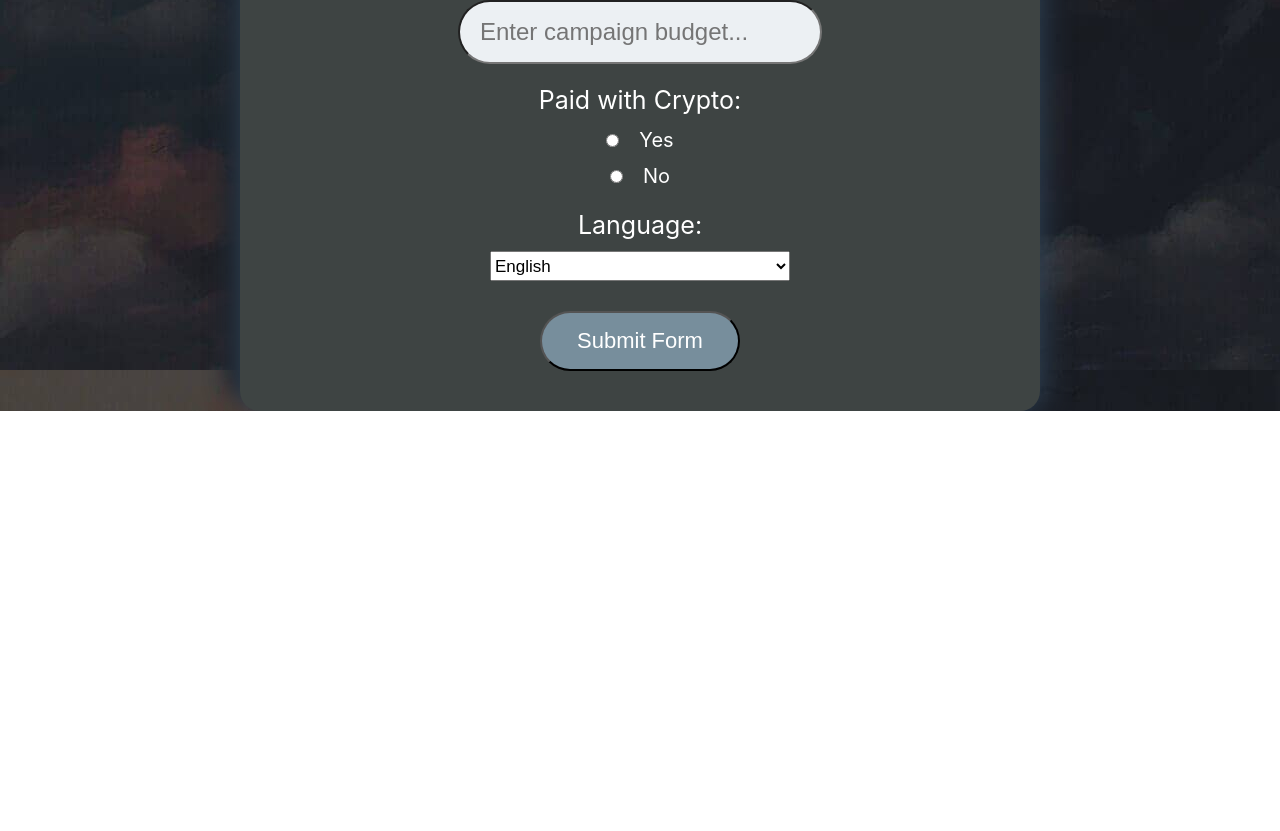
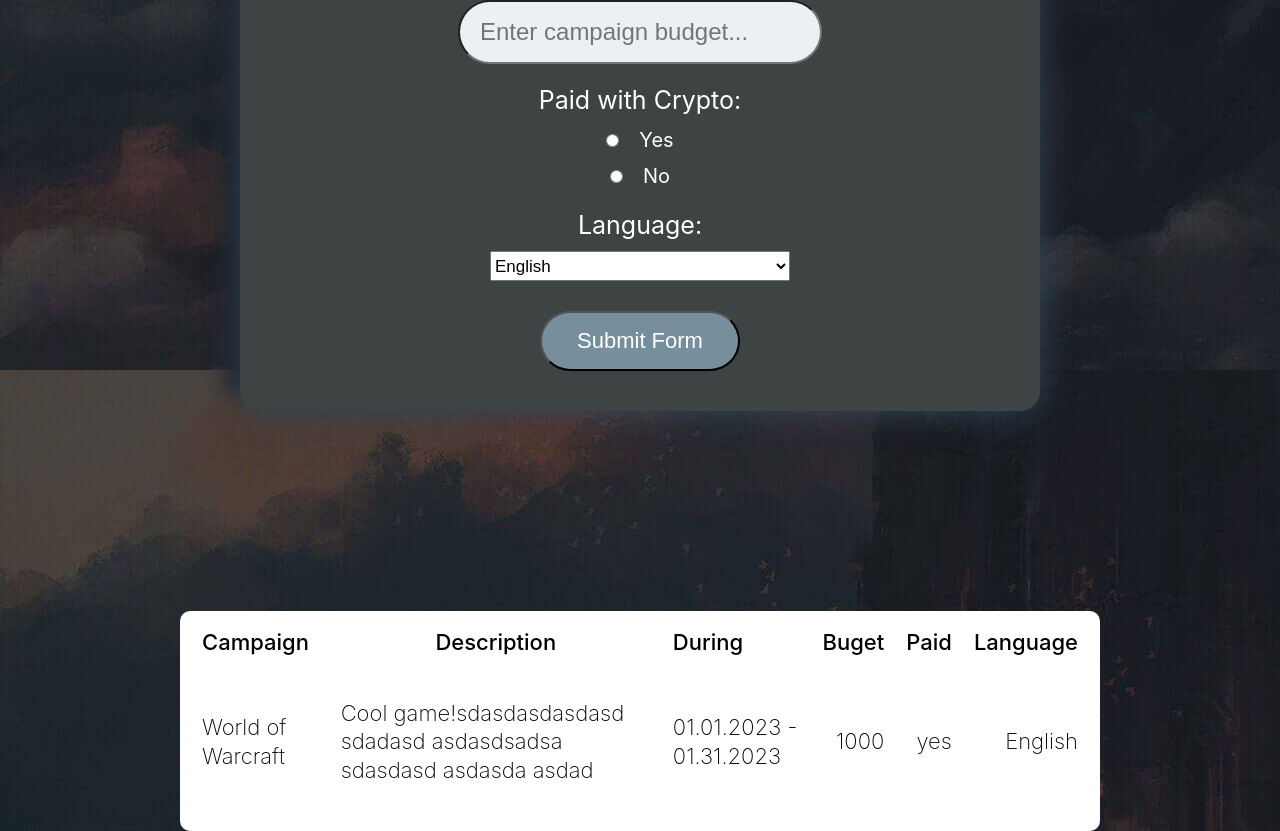
Before and after one commit to Konstantin-Natev/Game-Influencer, a React (Create React App) app: page / in a window 1280 px wide. Shown: the part 710-1541 px from the top of the page. Before the commit the page ends 1121 px from the top, so only its background shows below. Built offline with nearby package versions, Linux system fonts and the light colour scheme.

Commit message:
Create space for render campaigns with tables

```diff
--- a/src/App.js
+++ b/src/App.js
@@ -1,4 +1,5 @@
 import './App.css';
+import CampaignRenderComponent from './CampaignRenderComponent/CampaignRenderComponent';
 import FormComponent from './FormComponent/FormComponent';
 
 
@@ -7,7 +8,7 @@ function App() {
   return (
     <div className="App">
       <FormComponent />
-
+      <CampaignRenderComponent />
     </div>
   );
 }
--- /dev/null
+++ b/src/CampaignRenderComponent/CampaignRenderComponent.css
@@ -0,0 +1,53 @@
+.table-container {
+    margin-top: 200px;
+    background-color: white;
+    color: black;
+    border-radius: 10px;
+    padding: 10px;
+    height: 200px;
+    width: 900px;
+}
+
+td {
+    padding: 5px 10px;
+}
+
+.campaign-title-head {
+    font-size: 22px;
+    font-weight: 500;
+    text-align: left;
+}
+
+.campaign-parameters-head {
+    font-size: 22px;
+    font-weight: 500;
+    text-align: right;
+}
+
+.campaign-title-body {
+    font-size: 22px;
+    font-weight: 200;
+    text-align: left;
+}
+
+.campaign-parameters-body {
+    font-size: 22px;
+    font-weight: 200;
+    text-align: right;
+}
+
+#during-campaign-head {
+    text-align: left;
+}
+
+#description-campaign-head {
+    text-align: center;
+}
+
+#description-campaign-body {
+    text-align: left;
+}
+
+#during-campaign-body {
+    text-align: left;
+}
--- /dev/null
+++ b/src/CampaignRenderComponent/CampaignRenderComponent.jsx
@@ -0,0 +1,53 @@
+import { useState } from 'react';
+import './CampaignRenderComponent.css';
+// import TableRows from './TableRows';
+
+
+const campaign = [{
+    title:'World of Warcraft',
+    description: 'Cool game!sdasdasdasdasd sdadasd asdasdsadsa sdasdasd asdasda asdad',
+    campaignStart: '01.01.2023',
+    campaignEnd: '01.31.2023',
+    budget: '1000',
+    paid: 'yes',
+    language: 'English',
+}];
+
+function CampaignRenderComponent(){
+    const [campaigns, setCampaigns] = useState(campaign);
+
+    const tableRows = campaigns.map((row) => {
+        return (
+            <tr>
+                <td className='campaign-title-body'>{row.title}</td>
+                <td id='description-campaign-body' className='campaign-parameters-body'>{row.description}</td>
+                <td id='during-campaign-body' className='campaign-parameters-body'>{row.campaignStart} - {row.campaignEnd}</td>
+                <td className='campaign-parameters-body'>{row.budget}</td>
+                <td className='campaign-parameters-body'>{row.paid}</td>
+                <td className='campaign-parameters-body'>{row.language}</td>
+            </tr>
+        );
+    });
+
+    return(
+        <table className='table-container'>
+            <thead>
+            <tr>
+                <td className='campaign-title-head'>Campaign</td>
+                <td id='description-campaign-head' className='campaign-parameters-head'>Description</td>
+                <td id='during-campaign-head' className='campaign-parameters-head'>During</td>
+                <td className='campaign-parameters-head'>Buget</td>
+                <td className='campaign-parameters-head'>Paid</td>
+                <td className='campaign-parameters-head'>Language</td>
+            </tr>
+            </thead>
+            <tbody>
+                {/* <TableRows campaign={campaigns}/> */}
+                {tableRows}
+            </tbody>
+        </table>
+    );
+}
+
+
+export default CampaignRenderComponent;
--- /dev/null
+++ b/src/CampaignRenderComponent/TableRows.jsx
@@ -0,0 +1,18 @@
+function TableRows ({ campaign }){
+    campaign.map((row) =>{
+
+         return (
+            <tr>
+                <td className='campaign-title-body'>{row.title}</td>
+                <td id='description-campaign-body' className='campaign-parameters-body'>{row.description}</td>
+                <td id='during-campaign-body' className='campaign-parameters-body'>{row.campaignStart} - {row.campaignEnd}</td>
+                <td className='campaign-parameters-body'>{row.budget}</td>
+                <td className='campaign-parameters-body'>{row.paid}</td>
+                <td className='campaign-parameters-body'>{row.language}</td>
+            </tr>
+    );
+});
+
+}
+
+export default TableRows;
--- a/src/FormComponent/FormComponent.jsx
+++ b/src/FormComponent/FormComponent.jsx
@@ -1,44 +1,65 @@
-import React from "react";
+import React, { useState } from "react";
 import './FormComponents.css'
 
 function FormComponent(){
 
+    const [campaign, setCampaign] = useState({
+        title: '',
+        description: '',
+        campaignStart: '',
+        campaignEnd: '',
+        budget: '',
+        paid: '',
+        language: 'English',
+    });
+
+    const handleValueChange = (e) =>{
+        const name = e.target.name;
+        const value = e.target.value;
+
+        setCampaign({
+            ...campaign, [name]:value
+        });
+    };
+
     const onSubmitHeandler = (e) =>{
+        e.preventDefault();
 
-    }
+        console.log(campaign);
+    };
 
     return(
-        <form id="campaign" method='POST' onSubmit={onSubmitHeandler}>
+        <form id="campaign-form" method='POST' onSubmit={onSubmitHeandler}>
             <div className="container">
 
                 <h1>Game Campaign</h1>
 
                 <label htmlFor="name" className="label-title" >Name:</label>
-                <input type="text" id="campaign-name" name="name"  placeholder="Enter game name..."/>
+                <input type="text" id="campaign-name" name="title"  placeholder="Enter game name..." value={campaign.title} onChange={handleValueChange}/>
 
                 <label htmlFor="description" className="label-title" >Description:</label>
-                <textarea  role="textbox" id="campaign-description" name="description"  placeholder=" Enter game description..."></textarea>
+                <textarea id="campaign-description" name="description"  placeholder=" Enter game description..." value={campaign.description} onChange={handleValueChange}></textarea>
 
                 <label htmlFor="during" className="label-title" >During Campaign:</label>
-                <input type="date" id="campaign-start" name="campaign-start" value="" min="1997-01-01" max="2030-12-31"/>
-                <input type="date" id="campaign-start" name="campaign-end"  value="" min="1997-01-02" max="2030-12-31"/>
+                <input type="date" id="campaign-start" name="campaignStart" value={campaign.campaignStart} onChange={handleValueChange} min="1997-01-01" max="2030-12-31"/>
+                <input type="date" id="campaign-start" name="campaignEnd"  value={campaign.campaignEnd} onChange={handleValueChange} min="1997-01-02" max="2030-12-31"/>
 
                 <label htmlFor="budget" className="label-title" >Budget:</label>
-                <input type="text" id="campaign-budget" name="budget" placeholder="Enter campaign budget..."/>
+                <input type="text" id="campaign-budget" name="budget" placeholder="Enter campaign budget..." value={campaign.budget} onChange={handleValueChange}/>
 
                 <label htmlFor="paid" className="label-title" >Paid with Crypto:</label>
                 <span className="buttons">
-                    <input type="radio" className="campaign-paid" value=""/>
+                    <input type="radio" className="campaign-paid" name="paid" value="yes" onChange={handleValueChange}/>
                     <label htmlFor="html" className="paid-decision">Yes</label>
                 </span>
 
                 <span className="buttons">
-                    <input type="radio" className="campaign-paid" value=""/>
+                    <input type="radio" className="campaign-paid" name="paid" value="no" onChange={handleValueChange}/>
                     <label htmlFor="html" className="paid-decision">No</label>
                 </span>
 
                 <label htmlFor="language" className="label-title" >Language:</label>
-                <select className="language-option" name="language" id="languages" form="languagesform" value="">
+                <select className="language-option" name="language" id="languages" form="languagesform" value={campaign.language} onChange={handleValueChange}>
                     <option className="language-option" value="english">English</option>
                     <option className="language-option" value="german">German</option>
                     <option className="language-option" value="spanish">Spanish</option>
--- a/src/FormComponent/FormComponents.css
+++ b/src/FormComponent/FormComponents.css
@@ -1,4 +1,3 @@
-
 *,
 *::before,
 *::after {
@@ -13,7 +12,7 @@ body {
     color: white;
 }
 
-#campaign {
+#campaign-form {
     align-items: center;
 }
 
@@ -42,7 +41,6 @@ body {
     border-radius: 10px;
 }
 
-
 input[type="text"] {
     background: #ecf0f3;
     padding: 30px;
@@ -67,7 +65,6 @@ input[type="date"] {
 .buttons {
     display:block;
     margin-top: 10px;
-
 }
 
 .paid-decision {
```
